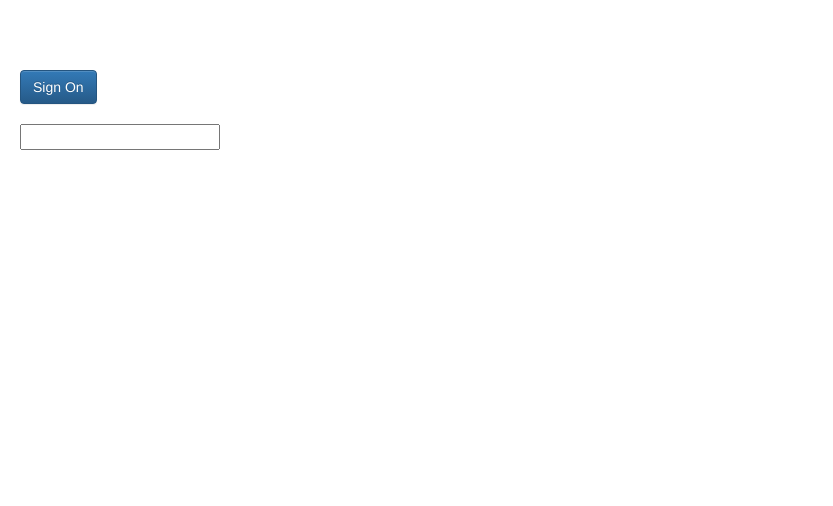
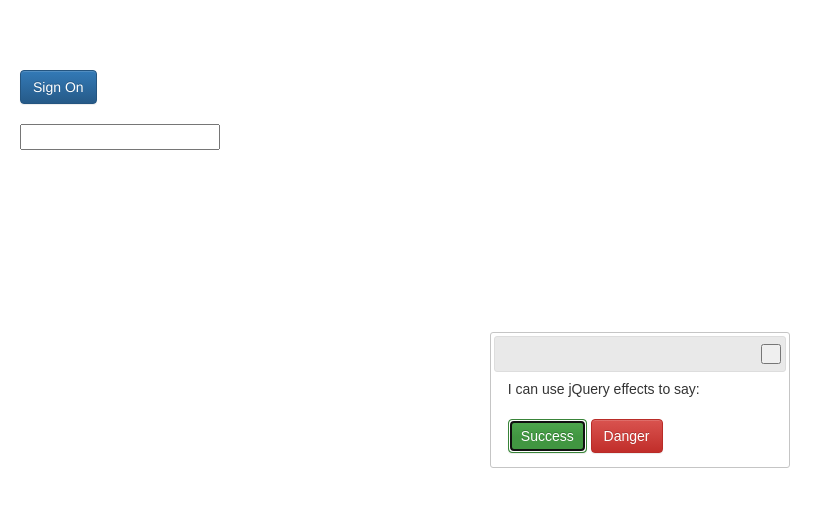
Before and after one commit to gareththomasnz/JSjQueryAngular, a plain HTML site: page jQueryAdvanced2.html in a window 1280 px wide. Shown: the whole page, without its empty margins (0-833 px from the left). Drawn offline with nearby package versions, Linux system fonts and the light colour scheme.

Commit message:
eleventh commit

```diff
--- a/jQueryAdvanced2.html
+++ b/jQueryAdvanced2.html
@@ -41,6 +41,15 @@
 
     <input id="date-picker" type="text" style="width: 200px"/>
 
+     <br/><br/>
+
+     <div class="animated">
+        I can use jQuery effects to say:
+        <br/><br/>
+        <button type="button" id="yes" class="btn btn-success">Success</button>
+        <button type="button" id="no" class="btn btn-danger">Danger</button>
+     </div>
+
     <script src="//ajax.googleapis.com/ajax/libs/jquery/1.11.2/jquery.min.js"></script>
         <script src="js/vendor/jquery-1.11.2.min.js"></script>
         <script src="jquery-ui-1.12.0/jquery-ui.js" type="text/javascript"></script>
@@ -49,7 +58,6 @@
 
         <script src="js/main.js"></script>
         <script>
-
             $(document).ready(function() {
                 $("#login-button").click(function(){
                     $("#login-form").dialog({title : "Login Form", modal : true});
@@ -66,6 +74,13 @@
                     changeMonth: true,
                     changeYear: true
                     });
+                $(".animated").dialog();
+                $("#yes").click(function(){
+                    $(".animated").effect("bounce",{}, 1500);
+                    });
+                $("#no").click(function(){
+                    $(".animated").effect("shake",{}, 2000, function () {alert("Completed")});
+                    });
             });
         </script>
     </body>
```
